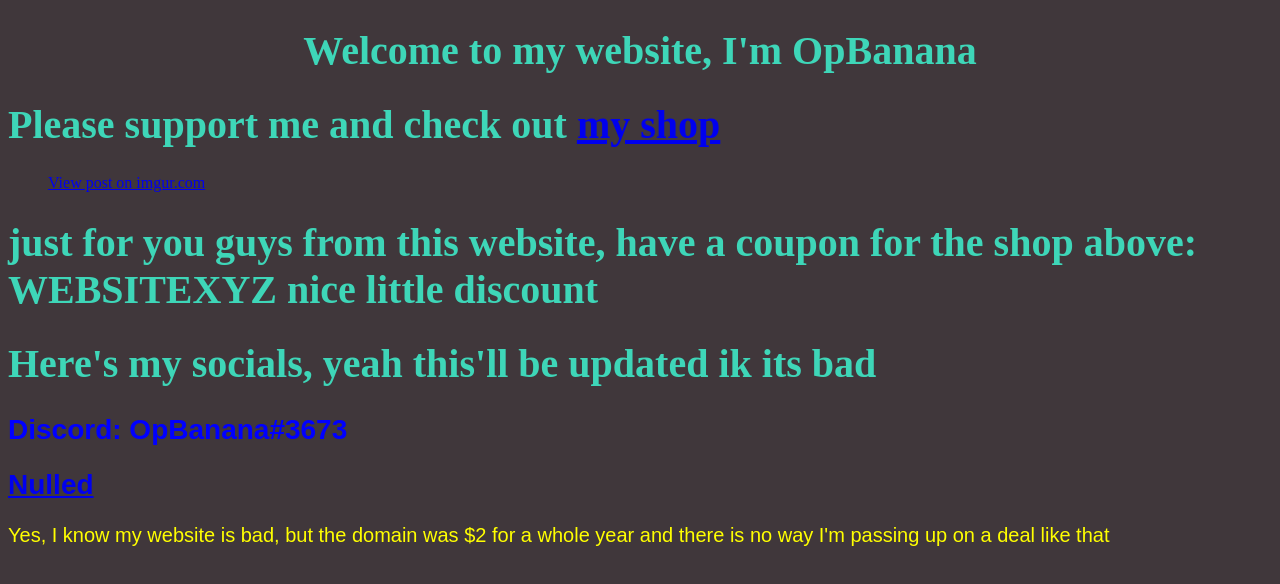
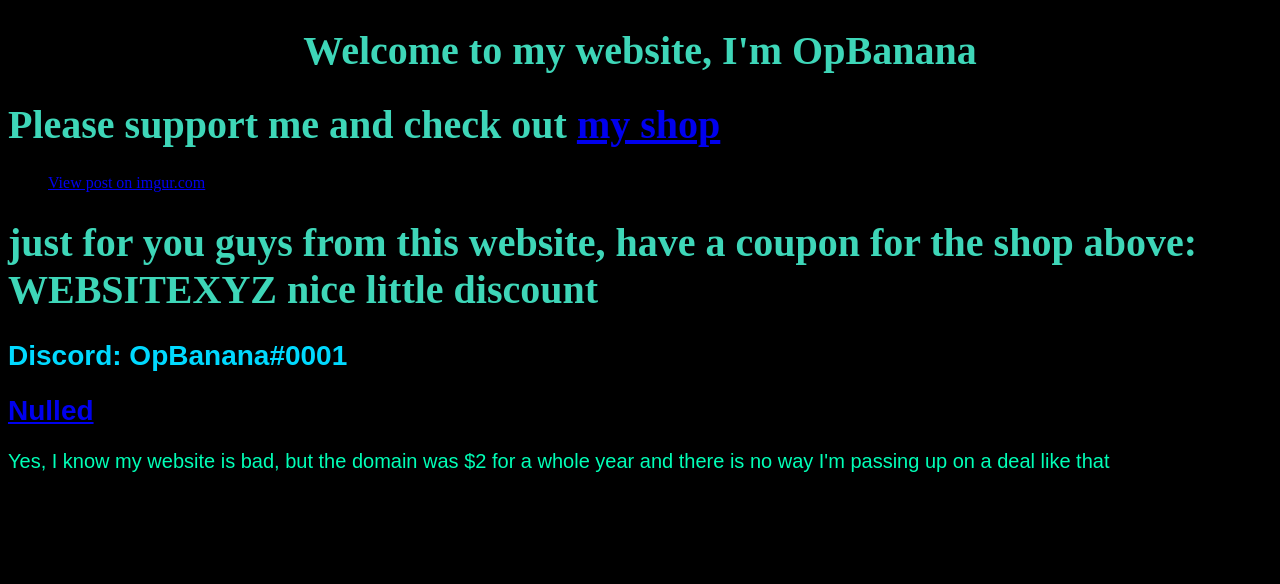
Before and after one commit to OpBanana/opbanana.github.io, a plain HTML site: page index.html in a window 1280 px wide. Drawn offline with Linux system fonts and the light colour scheme; a script that the page names is missing.

Commit message:
Update index.html

```diff
--- a/index.html
+++ b/index.html
@@ -3,11 +3,11 @@
 <style>
 
 body {
-background-color: #40373b;
+background-color: #000000;
 }
 
 p {
-color: yellow;
+color: #00ffb7;
 font-size: 20px;
 font-family: arial;
 }
@@ -20,7 +20,7 @@ font-family: riot;
 
 
 h2 {
-color: blue;
+color: #00d9ff;
 font-size: 28px;
 font-family: arial;
 }
@@ -36,8 +36,7 @@ font-family: arial;
  <blockquote class="imgur-embed-pub" lang="en" data-id="rTLDuM2"><a href="https://imgur.com/rTLDuM2">View post on imgur.com</a></blockquote><script async src="//s.imgur.com/min/embed.js" charset="utf-8"></script>
 <h1> just for you guys from this website, have a coupon for the shop above: WEBSITEXYZ   nice little discount</h1>
 <body>
-<h1>Here's my socials, yeah this'll be updated ik its bad</h1>
-<h2> Discord: OpBanana#3673 </h2>
+<h2> Discord: OpBanana#0001 </h2>
  <h2> <a href= "https://www.nulled.to/user/4836099-opbanana"> Nulled </a> </h2>
 
 
```
